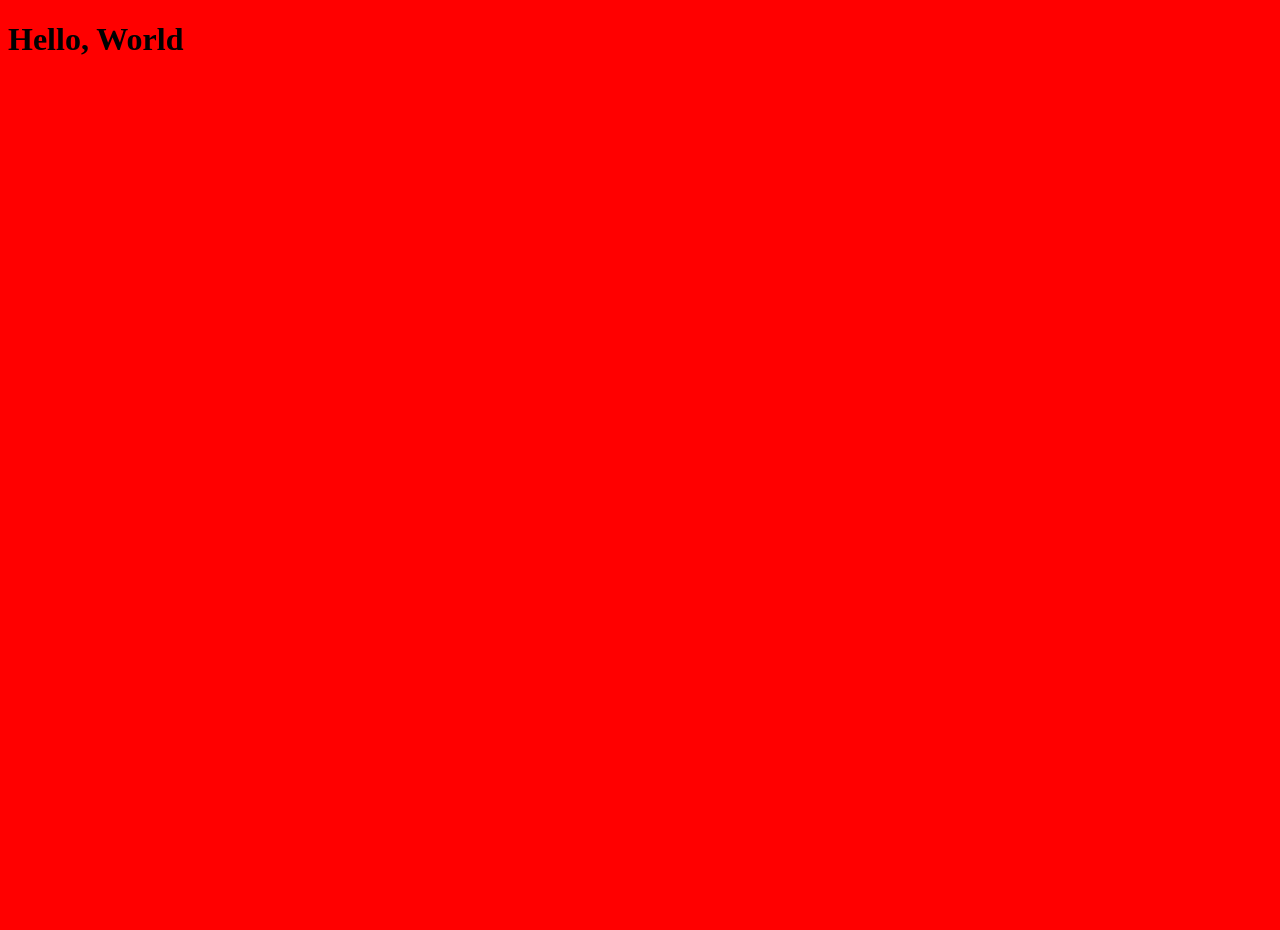
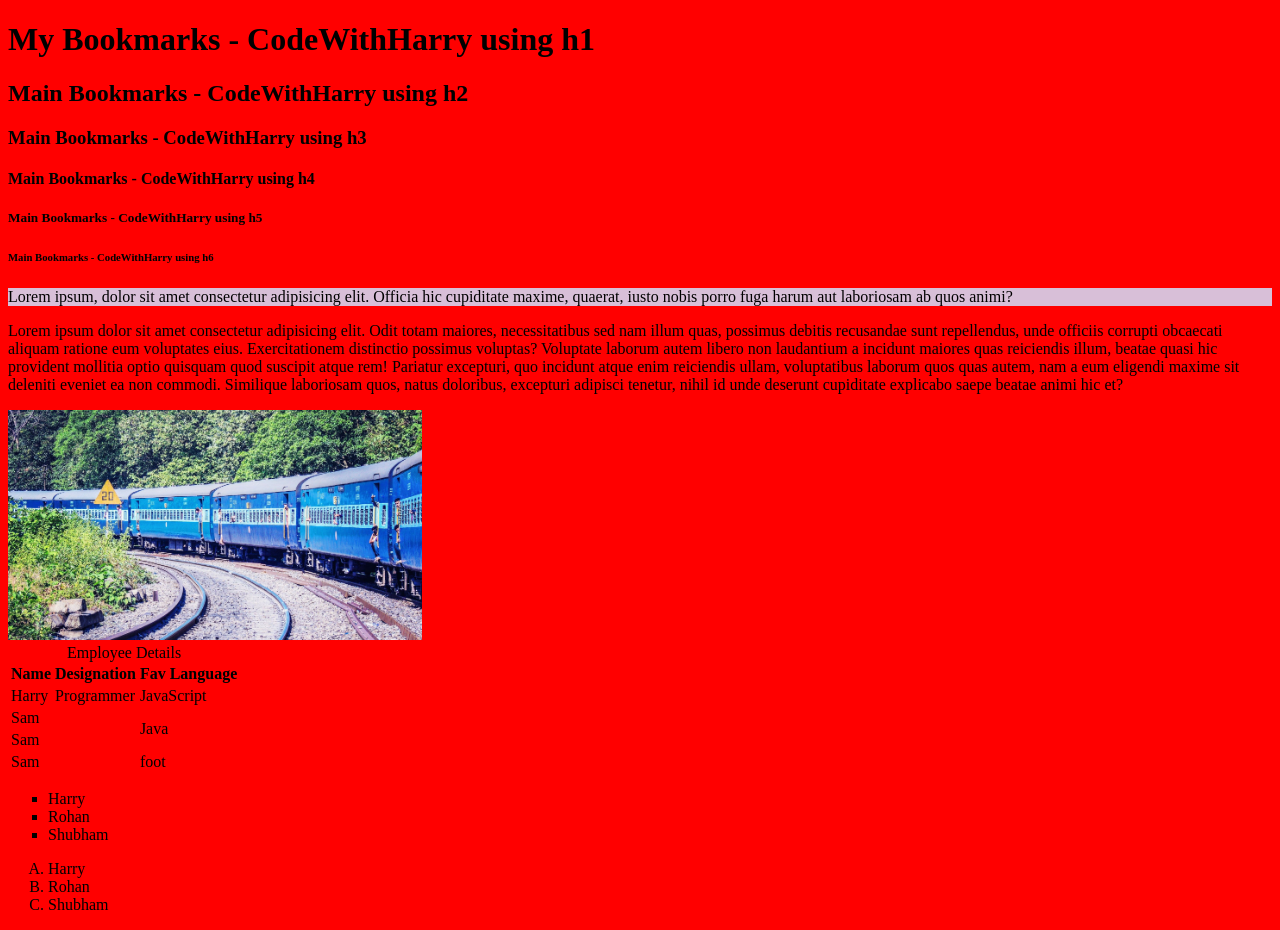
Before and after one commit to arbajkhan23/Sigma-Web-Development, a plain HTML site: page index.html in a window 1280 px wide. Before the commit the page ends 800 px from the top, so only its background shows below. Drawn offline with Linux system fonts and the light colour scheme.

Commit message:
table and list code

```diff
--- a/index.html
+++ b/index.html
@@ -6,8 +6,64 @@
     <title>Sigma Web Development</title>
     <link rel="stylesheet" href="styles.css">
 </head>
-<body>
-    <h1>Hello, World</h1>
-    <script src="script.js"></script>
+    <body>
+    <h1>My Bookmarks - CodeWithHarry using h1</h1>
+    <h2>Main Bookmarks - CodeWithHarry using h2</h2>
+    <h3>Main Bookmarks - CodeWithHarry using h3</h3>
+    <h4>Main Bookmarks - CodeWithHarry using h4</h4>
+    <h5>Main Bookmarks - CodeWithHarry using h5</h5>
+    <h6>Main Bookmarks - CodeWithHarry using h6</h6>
+
+    <p style="background-color: thistle;">Lorem ipsum, dolor sit amet consectetur adipisicing elit. Officia hic cupiditate maxime, quaerat, iusto nobis porro fuga harum aut laboriosam ab quos animi?</p>
+    <p>Lorem ipsum dolor sit amet consectetur adipisicing elit. Odit totam maiores, necessitatibus sed nam illum quas, possimus debitis recusandae sunt repellendus, unde officiis corrupti obcaecati aliquam ratione eum voluptates eius. Exercitationem distinctio possimus voluptas? Voluptate laborum autem libero non laudantium a incidunt maiores quas reiciendis illum, beatae quasi hic provident mollitia optio quisquam quod suscipit atque rem! Pariatur excepturi, quo incidunt atque enim reiciendis ullam, voluptatibus laborum quos quas autem, nam a eum eligendi maxime sit deleniti eveniet ea non commodi. Similique laboriosam quos, natus doloribus, excepturi adipisci tenetur, nihil id unde deserunt cupiditate explicabo saepe beatae animi hic et?</p>
+
+    <img height="230" src="images/Train.jpeg" alt="Train image">
+    <br>
+    <table>
+        <caption>Employee Details</caption>
+        <thead>
+            <tr>
+                <th>Name</th>
+                <th>Designation</th>
+                <th>Fav Language</th>
+            </tr>
+        </thead>
+        <tbody>
+
+
+            <tr>
+                <td>Harry</td>
+                <td>Programmer</td>
+                <td>JavaScript</td>
+            </tr>
+
+            <tr>
+                <td colspan="2">Sam</td>
+                <td rowspan="2">Java</td>
+            </tr>
+            <tr>
+                <td colspan="2">Sam</td>
+            </tr>
+        </tbody>
+        <tfoot>
+            <tr>
+                <td colspan="2">Sam</td>
+                <td rowspan="2">foot</td>
+            </tr>
+        </tfoot>
+    </table>
+
+
+    <ul type="square">
+        <li>Harry</li>
+        <li>Rohan</li>
+        <li>Shubham</li>
+    </ul>
+    <ol type="A">
+        <li>Harry</li>
+        <li>Rohan</li>
+        <li>Shubham</li>
+    </ol>
+
 </body>
 </html>
```
Also changed, not shown: images/Train.jpeg (added).
